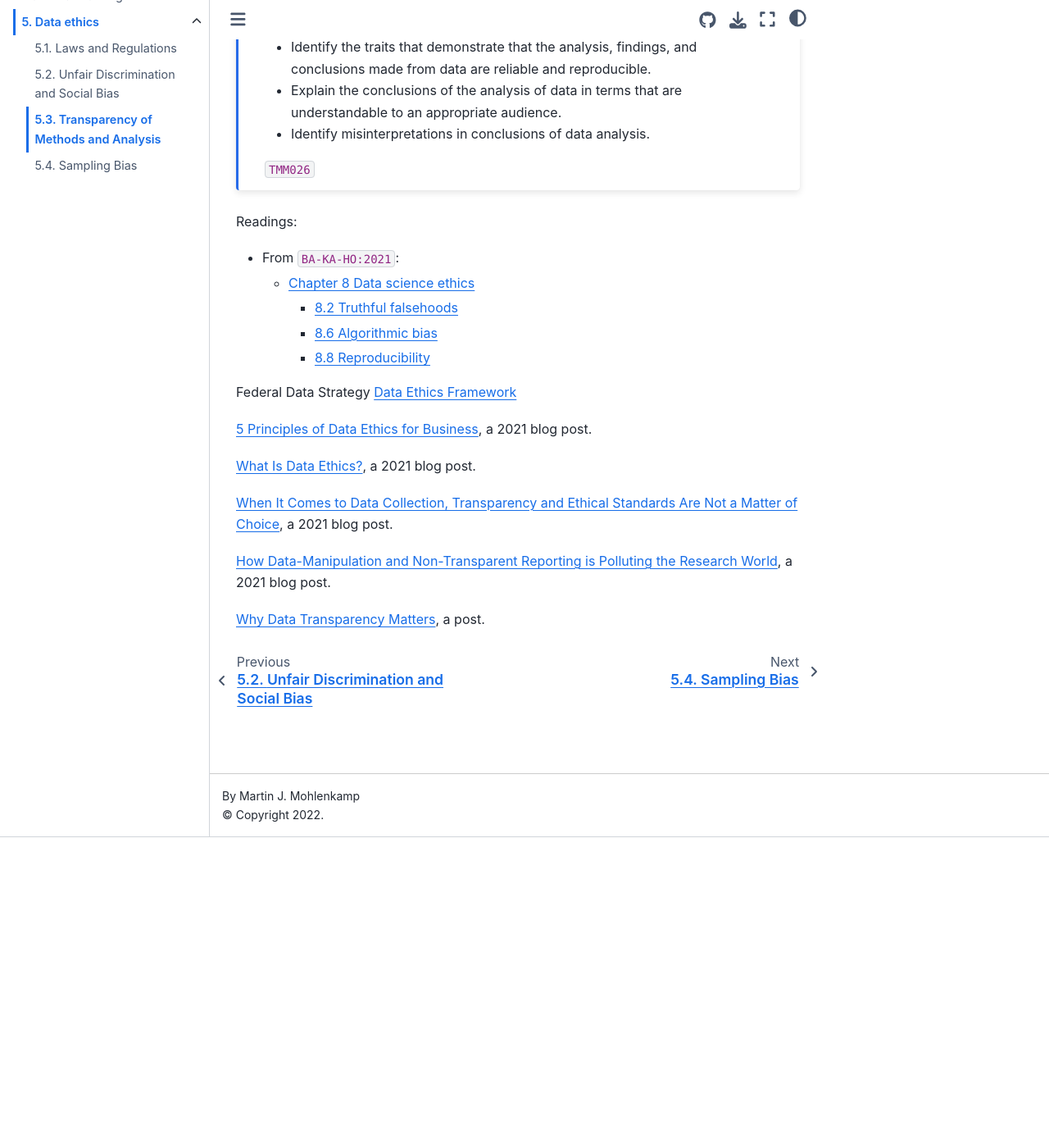
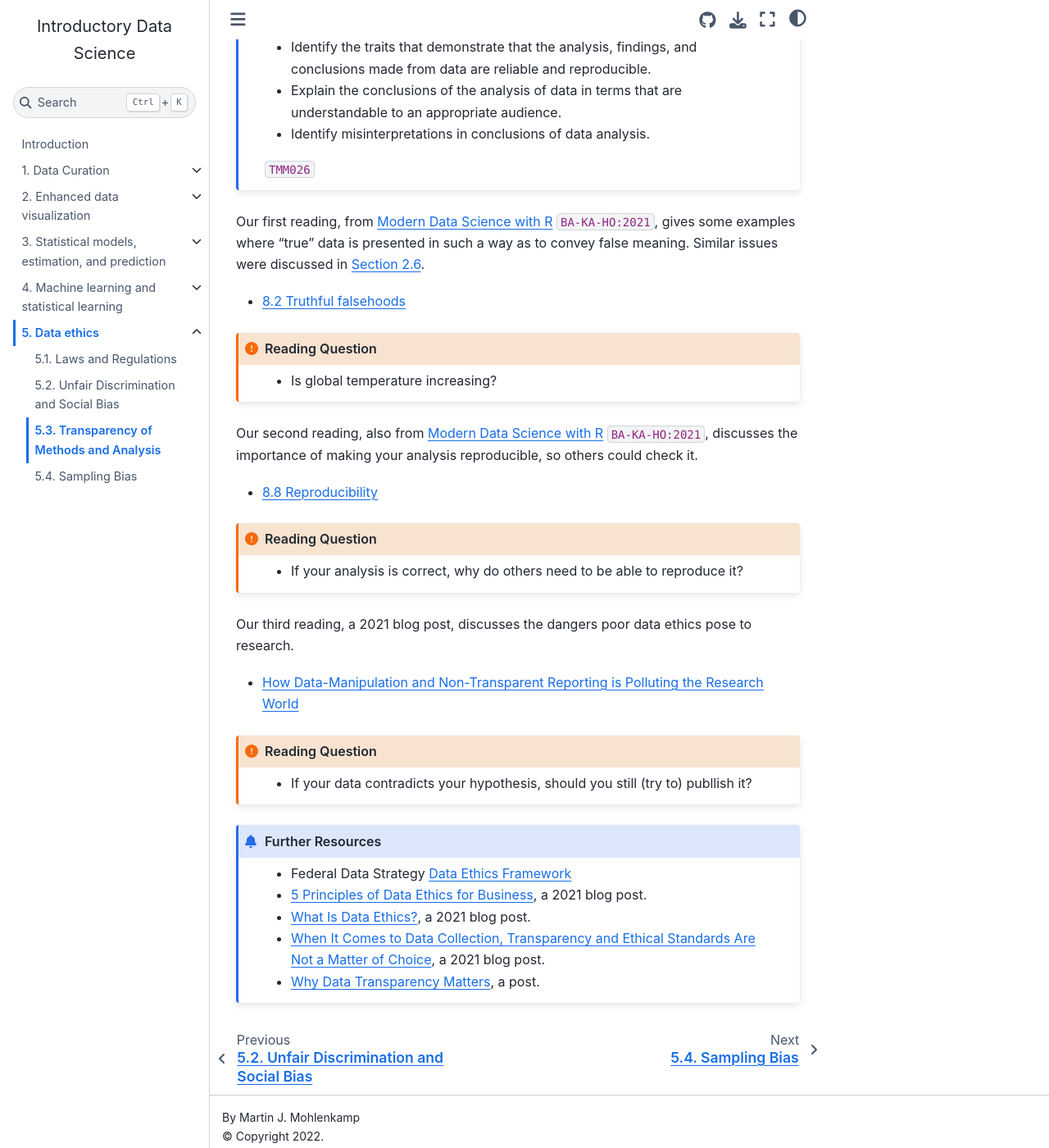
Before and after one commit to data-ohio/introductory-data-science, a Jupyter Book: the page built from 5/3/5_3_transparency.md, in a window 1280 px wide and 1400 px high, scrolled down 379 px. Shown: the whole window at 82% size. Built offline with Jupyter Book 1.0.4 settings and Sphinx 7.4.7 and the Sphinx Book theme 1.1.4, drawn with Linux system fonts in a browser that asks for light colours; pages that are not in the unit, such as notebooks, are missing from menus; cross-references to code outside the pages are shown as plain code.

````diff
--- a/5/3/5_3_transparency.md
+++ b/5/3/5_3_transparency.md
@@ -13,24 +13,38 @@ Students will be able to identify clarity in methods of analysis of data and dem
 
 {cite}`TMM026`
 ```
-Readings:
-* From {cite}`BA-KA-HO:2021`:
-  - [Chapter 8 Data science ethics](https://mdsr-book.github.io/mdsr2e/ch-ethics.html)
-    * [8.2 Truthful falsehoods](https://mdsr-book.github.io/mdsr2e/ch-ethics.html#truthful-falsehoods)
-	* [8.6 Algorithmic bias](https://mdsr-book.github.io/mdsr2e/ch-ethics.html#algorithmic-bias)
-	* [8.8 Reproducibility](https://mdsr-book.github.io/mdsr2e/ch-ethics.html#sec:reproducibility)
 
+Our first reading, from [Modern Data Science with R](https://mdsr-book.github.io/mdsr2e/) {cite}`BA-KA-HO:2021`, gives some examples where "true" data is presented in such a way as to convey false meaning.
+Similar issues were discussed in {numref}`sec:misleading_graphs`.
+* [8.2 Truthful falsehoods](https://mdsr-book.github.io/mdsr2e/ch-ethics.html#truthful-falsehoods)
 
-Federal Data Strategy [Data Ethics Framework](https://resources.data.gov/assets/documents/fds-data-ethics-framework.pdf)
+```{admonition} Reading Question
+:class: important
+* Is global temperature increasing?
+```
 
-[5 Principles of Data Ethics for Business](https://online.hbs.edu/blog/post/data-ethics), a 2021 blog post.
+Our second reading, also from [Modern Data Science with R](https://mdsr-book.github.io/mdsr2e/) {cite}`BA-KA-HO:2021`, discusses the importance of making your analysis reproducible, so others could check it.
+* [8.8 Reproducibility](https://mdsr-book.github.io/mdsr2e/ch-ethics.html#sec:reproducibility)
 
-[What Is Data Ethics?](https://www.dataversity.net/what-are-data-ethics/), a 2021 blog post.
+```{admonition} Reading Question
+:class: important
+* If your analysis is correct, why do others need to be able to reproduce it?
+```
 
-[When It Comes to Data Collection, Transparency and Ethical Standards Are Not a Matter of Choice](https://www.dataversity.net/when-it-comes-to-data-collection-transparency-and-ethical-standards-are-not-a-matter-of-choice/), a 2021 blog post.
-% short, almost vacuous
+Our third reading, a 2021 blog post, discusses the dangers poor data ethics pose to research.
+* [How Data-Manipulation and Non-Transparent Reporting is Polluting the Research World](https://www.sciencerepository.org/how-data-manipulation-and-non-transparent-reporting-is-polluting-the-research-world)
+  % from researcher perspective; more useful
 
-[How Data-Manipulation and Non-Transparent Reporting is Polluting the Research World](https://www.sciencerepository.org/how-data-manipulation-and-non-transparent-reporting-is-polluting-the-research-world), a 2021 blog post.
-% from researcher perspective; more useful
+```{admonition} Reading Question
+:class: important
+* If your data contradicts your hypothesis, should you still (try to) publlish it?
+```
 
-[Why Data Transparency Matters](https://www.toric.com/blog/data-transparency), a post.
+```{admonition} Further Resources
+* Federal Data Strategy [Data Ethics Framework](https://resources.data.gov/assets/documents/fds-data-ethics-framework.pdf)
+* [5 Principles of Data Ethics for Business](https://online.hbs.edu/blog/post/data-ethics), a 2021 blog post.
+* [What Is Data Ethics?](https://www.dataversity.net/what-are-data-ethics/), a 2021 blog post.
+* [When It Comes to Data Collection, Transparency and Ethical Standards Are Not a Matter of Choice](https://www.dataversity.net/when-it-comes-to-data-collection-transparency-and-ethical-standards-are-not-a-matter-of-choice/), a 2021 blog post.
+  % short, almost vacuous
+* [Why Data Transparency Matters](https://www.toric.com/blog/data-transparency), a post.
+```
````
Also changed, not shown: 2/6/2_6_misleading.md (+2 -1 lines), 5/4/5_4_sample_bias.md (+25 -12 lines).
